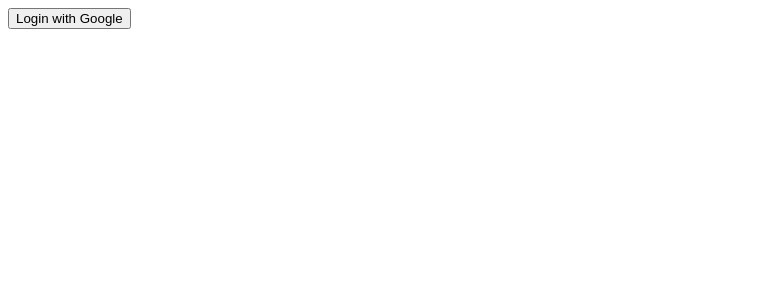
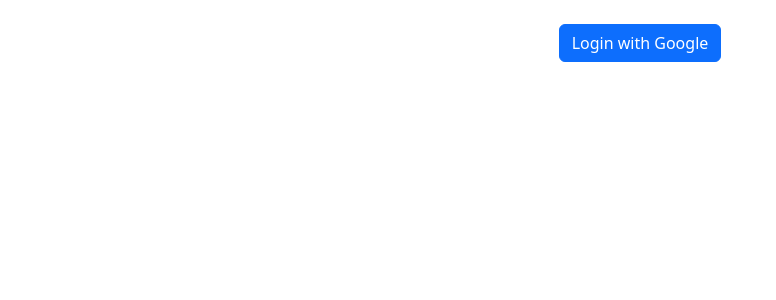
Before and after one commit to Ramprasadya/tapop, a React (Create React App) app: page / in a window 1280 px wide. Shown: the top 300 px of the page, without its empty margins (0-776 px from the left). Built offline with nearby package versions, Linux system fonts and the light colour scheme.

Commit message:
now it will show the user name

```diff
--- a/package.json
+++ b/package.json
@@ -3,12 +3,14 @@
   "version": "0.1.0",
   "private": true,
   "dependencies": {
+    "@auth0/auth0-react": "^2.2.0",
     "@testing-library/jest-dom": "^5.17.0",
     "@testing-library/react": "^13.4.0",
     "@testing-library/user-event": "^13.5.0",
     "firebase": "^10.1.0",
     "react": "^18.2.0",
     "react-dom": "^18.2.0",
+    "react-router-dom": "^6.14.2",
     "react-scripts": "5.0.1",
     "uuid": "^9.0.0",
     "web-vitals": "^2.1.4"
@@ -36,5 +38,8 @@
       "last 1 firefox version",
       "last 1 safari version"
     ]
+  },
+  "devDependencies": {
+    "tailwindcss": "^3.3.3"
   }
 }
--- a/public/index.html
+++ b/public/index.html
@@ -15,6 +15,7 @@
       user's mobile device or desktop. See https://developers.google.com/web/fundamentals/web-app-manifest/
     -->
     <link rel="manifest" href="%PUBLIC_URL%/manifest.json" />
+    <link href="https://cdn.jsdelivr.net/npm/bootstrap@5.3.0/dist/css/bootstrap.min.css" rel="stylesheet" integrity="sha384-9ndCyUaIbzAi2FUVXJi0CjmCapSmO7SnpJef0486qhLnuZ2cdeRhO02iuK6FUUVM" crossorigin="anonymous">
     <!--
       Notice the use of %PUBLIC_URL% in the tags above.
       It will be replaced with the URL of the `public` folder during the build.
@@ -28,6 +29,7 @@
   </head>
   <body>
     <noscript>You need to enable JavaScript to run this app.</noscript>
+    <script src="https://cdn.jsdelivr.net/npm/bootstrap@5.3.0/dist/js/bootstrap.bundle.min.js" integrity="sha384-geWF76RCwLtnZ8qwWowPQNguL3RmwHVBC9FhGdlKrxdiJJigb/j/68SIy3Te4Bkz" crossorigin="anonymous"></script>
     <div id="root"></div>
     <!--
       This HTML file is a template.
--- a/src/App.js
+++ b/src/App.js
@@ -1,15 +1,19 @@
+import { useState } from "react";
 import React from "react";
-// import Images from "./misc/Images";
+import Login from "./misc/Login";
 // import ImageUpload from "./misc/ImageUpload";
-import Login from "./misc/Login";
+// import Home from "./misc/Home";
 
 
 function App() {
 
+  const [isLoggedIn, setIsLoggedIn] = useState(false);
+
   return (
     <>
-
-      <Login/>
+    {/* <Home/>
+     <ImageUpload/> */}
+      <Login  props isLoggedIn= {isLoggedIn} setIsLoggedIn={setIsLoggedIn} />
     </>
   );
 }
--- a/src/index.js
+++ b/src/index.js
@@ -2,12 +2,15 @@
 import ReactDOM from 'react-dom/client';
 import App from './App';
 import reportWebVitals from './reportWebVitals';
+import { BrowserRouter } from 'react-router-dom';
 
 const root = ReactDOM.createRoot(document.getElementById('root'));
 root.render(
+  <BrowserRouter>
   <React.StrictMode>
     <App />
   </React.StrictMode>
+  </BrowserRouter>
 );
 
 // If you want to start measuring performance in your app, pass a function
--- a/src/misc/Home.js
+++ b/src/misc/Home.js
@@ -1,9 +1,24 @@
-import React from 'react'
+import React ,{useEffect} from 'react'
 import ImageUpload from './ImageUpload'
-
-const Home = () => {
+import {auth} from "./config"
+import { useNavigate } from 'react-router-dom'
+import "./style.css"
+const Home = ({isLoggedIn,setIsLoggedIn}) => {
 
 
+  useEffect(() => {
+    // Check if user data exists in local storage
+    const userData = localStorage.getItem('user');
+    if (userData) {
+      // If data exists, set isLoggedIn to true
+      setIsLoggedIn(true);
+    }
+    // eslint-disable-next-line
+  }, []);
+
+  let title = auth.currentUser.displayName
+
+   let navigate = useNavigate();
 
 
     const LogOut=()=>{
@@ -11,6 +26,7 @@
         localStorage.clear()
         // It will reload page after clearing the data from localstorage
         window.location.reload()
+
     }
 
 
@@ -18,16 +34,28 @@
 
 
   return (
-    <div>
+    <div className='Container' >
 
-    Home
 
-    <button onClick={LogOut} >Logout</button>
+   {isLoggedIn ? (
+    <>
+   <div className=" " >
+   <button className='btn btn-primary' onClick={LogOut} >Logout</button>
+   </div>
 
-    <ImageUpload/>
-
+   <h2 className="title">Hello {title} </h2>
+   <ImageUpload/>
+   </>
+   ):(
+   <>
+    {navigate("/login")}
+   </>
+   )}
     </div>
   )
 }
 
 export default Home
+
+
+//https://github.com/Ramprasadya/tapop
--- a/src/misc/ImageUpload.js
+++ b/src/misc/ImageUpload.js
@@ -42,17 +42,28 @@
 
     <>
 
-     <div>
+     <div className="container my-3" >
+
+     <div className="mb-3">
+  <label htmlFor="formFileMultiple" className="form-label">Upload your images</label>
+  <input className="form-control" type="file" id="formFileMultiple" onChange={(event)=>{setImageUpload(event.target.files[0])} } multiple/>
+  <button className='btn btn-success my-2 '  onClick={uploadImage} >Upload Image</button>
+  </div>
 
 
-        <input type="file" onChange={(event)=>{setImageUpload(event.target.files[0])} }    />
-        <button  onClick={uploadImage} >Upload Image</button>
 
-        {
+
+      <div className="row">
+      {
             imageList.map((url)=>{
-                return <img src={url} alt="Not Found " />
+                return <div className='col-md-4' > <img className='my-2 uploaded-image' src={url} alt=" Please Wait  " /></div>
             })
         }
+
+      </div>
+
+
+
      </div>
 
     </>
--- a/src/misc/Login.js
+++ b/src/misc/Login.js
@@ -3,25 +3,34 @@
 import { signInWithPopup} from "firebase/auth"
 import Home from './Home'
 
-const Login = () => {
+const Login = ({isLoggedIn,setIsLoggedIn}) => {
 
     const [value, setValue] = useState('')
 
     const handleClick=()=>{
-        // Signin with google popup
+        try {
+            // Signin with google popup
      signInWithPopup(auth,provider).then((data)=>{
         setValue(data.user.email)
         // save the user email to localstorage
-        localStorage.getItem("email",data.user.email)
+        localStorage.setItem("user",data.user.email)
+        setIsLoggedIn(true)
      })
+        } catch (error) {
+        alert("Some Error Occured : Please Try Again")
+        }
     }
   return (
-    <div >
+   <div className="container my-4 ">
+     <div className='d-flex justify-content-center' >
 
-    {value?<Home/>: //redirect to Home page After signIn Complete
-        <button onClick={handleClick} >Login with Google </button>
+   <div>
+   {value?<Home isLoggedIn={isLoggedIn} setIsLoggedIn={setIsLoggedIn} />: //redirect to Home page After signIn Complete
+        <button className='btn btn-primary '  onClick={handleClick} >Login with Google </button>
     }
+   </div>
     </div>
+   </div>
   )
 }
 
--- a/src/misc/style.css
+++ b/src/misc/style.css
@@ -1,4 +1,8 @@
-img{
+.uploaded-image{
     height: 200px;
     width: 200px;
 }
+
+.title{
+    text-align: center;
+}
```
Also changed, not shown: 1 other file (tests, documents, lock files or other folders).
